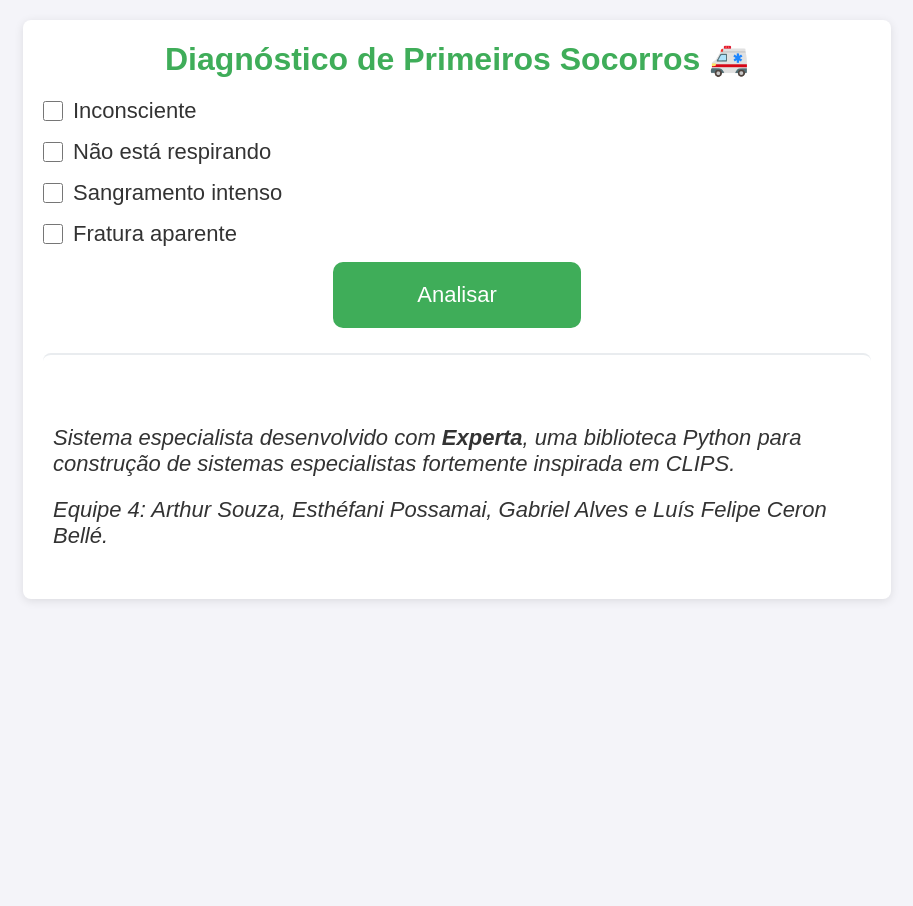
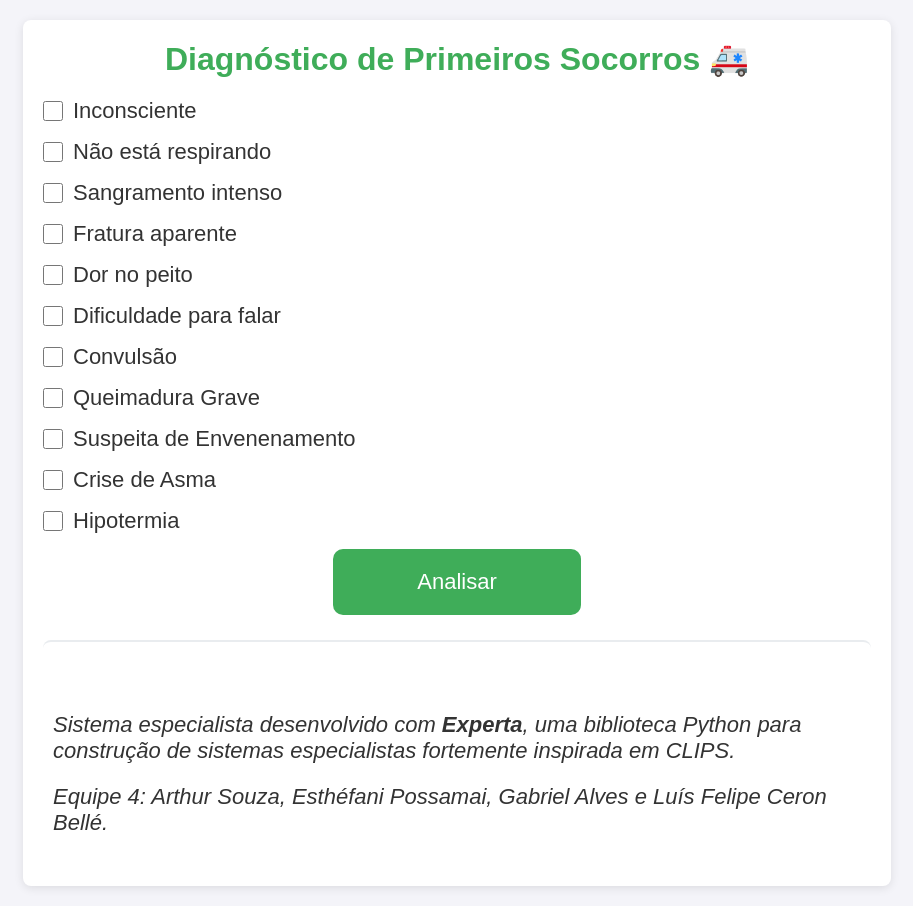
Before and after one commit to Esthefani-Possamai/SE-SAMU, a Flask app: page / in a window 1280 px wide. Shown: the whole page, without its empty margins (183-1096 px from the left). Before the commit the page ends 601 px from the top, so only its background shows below. Run offline with Flask 3, Linux system fonts and the light colour scheme; parts of the project's set-up code (start-up, migrations or seed data) failed here and were passed over.

Commit message:
Novas regras

```diff
--- a/app.py
+++ b/app.py
@@ -26,6 +26,48 @@ class SistemaSAMU(KnowledgeEngine):
         self.acao = "Imobilizar o local da fratura."
         self.explicacao.append("Paciente com fratura aparente → Regra de Fratura ativada.")
 
+    @Rule(Sintomas(dor_peito=True))
+    def dor_no_peito(self):
+        self.diagnostico = "Dor no peito"
+        self.acao = "Chamar o SAMU imediatamente e monitorar o paciente."
+        self.explicacao.append("Paciente com dor no peito → Regra de Dor no Peito ativada.")
+
+    @Rule(Sintomas(dificuldade_falar=True))
+    def dificuldade_para_falar(self):
+        self.diagnostico = "Possível AVC"
+        self.acao = "Chamar o SAMU imediatamente e manter o paciente calmo."
+        self.explicacao.append("Paciente com dificuldade para falar → Regra de Possível AVC ativada.")
+
+    @Rule(Sintomas(convulsao=True))
+    def convulsao(self):
+        self.diagnostico = "Convulsão"
+        self.acao = "Proteger a cabeça do paciente e evitar que ele se machuque."
+        self.explicacao.append("Paciente com convulsão → Regra de Convulsão ativada.")
+
+    @Rule(Sintomas(queimadura_grave=True))
+    def queimadura_grave(self):
+        self.diagnostico = "Queimadura Grave"
+        self.acao = "Resfriar a área com água corrente e cobrir com um pano limpo. Não aplicar pomadas."
+        self.explicacao.append("Paciente com queimadura grave → Regra de Queimadura Grave ativada.")
+
+    @Rule(Sintomas(envenenamento=True))
+    def envenenamento(self):
+        self.diagnostico = "Suspeita de Envenenamento"
+        self.acao = "Chamar o SAMU imediatamente e informar o possível agente tóxico."
+        self.explicacao.append("Paciente com suspeita de envenenamento → Regra de Envenenamento ativada.")
+
+    @Rule(Sintomas(asma=True))
+    def crise_de_asma(self):
+        self.diagnostico = "Crise de Asma"
+        self.acao = "Ajudar o paciente a usar o inalador e mantê-lo calmo."
+        self.explicacao.append("Paciente com crise de asma → Regra de Crise de Asma ativada.")
+
+    @Rule(Sintomas(hipotermia=True))
+    def hipotermia(self):
+        self.diagnostico = "Hipotermia"
+        self.acao = "Aqueça o paciente gradualmente e chame o SAMU."
+        self.explicacao.append("Paciente com sinais de hipotermia → Regra de Hipotermia ativada.")
+
     def __init__(self):
         super().__init__()
         self.diagnostico = "Não identificado"
@@ -42,7 +84,14 @@ def index():
             "inconsciente": 'inconsciente' in request.form,
             "nao_respirando": 'nao_respirando' in request.form,
             "sangramento_intenso": 'sangramento_intenso' in request.form,
-            "fratura": 'fratura' in request.form
+            "fratura": 'fratura' in request.form,
+            "dor_peito": 'dor_peito' in request.form,
+            "dificuldade_falar": 'dificuldade_falar' in request.form,
+            "convulsao": 'convulsao' in request.form,
+            "queimadura_grave": 'queimadura_grave' in request.form,
+            "envenenamento": 'envenenamento' in request.form,
+            "asma": 'asma' in request.form,
+            "hipotermia": 'hipotermia' in request.form
         }
 
         engine = SistemaSAMU()
@@ -51,11 +100,10 @@ def index():
         engine.run()
 
         resultado = {
-        "diagnostico": engine.diagnostico,
-        "acao": engine.acao,
-        "explicacao": engine.explicacao
+            "diagnostico": engine.diagnostico,
+            "acao": engine.acao,
+            "explicacao": engine.explicacao
         }
-
 
     return render_template("index.html", resultado=resultado)
 
--- a/templates/index.html
+++ b/templates/index.html
@@ -34,6 +34,36 @@
           <label
             ><input type="checkbox" name="fratura" /> Fratura aparente</label
           >
+        </div>
+        <div class="form-group">
+          <label><input type="checkbox" name="dor_peito" /> Dor no peito</label>
+        </div>
+        <div class="form-group">
+          <label
+            ><input type="checkbox" name="dificuldade_falar" /> Dificuldade para
+            falar</label
+          >
+        </div>
+        <div class="form-group">
+          <label><input type="checkbox" name="convulsao" /> Convulsão</label>
+        </div>
+        <div class="form-group">
+          <label
+            ><input type="checkbox" name="queimadura_grave" /> Queimadura
+            Grave</label
+          >
+        </div>
+        <div class="form-group">
+          <label
+            ><input type="checkbox" name="envenenamento" /> Suspeita de
+            Envenenamento</label
+          >
+        </div>
+        <div class="form-group">
+          <label><input type="checkbox" name="asma" /> Crise de Asma</label>
+        </div>
+        <div class="form-group">
+          <label><input type="checkbox" name="hipotermia" /> Hipotermia</label>
         </div>
         <div class="form-group">
           <div class="submit-button">
```
